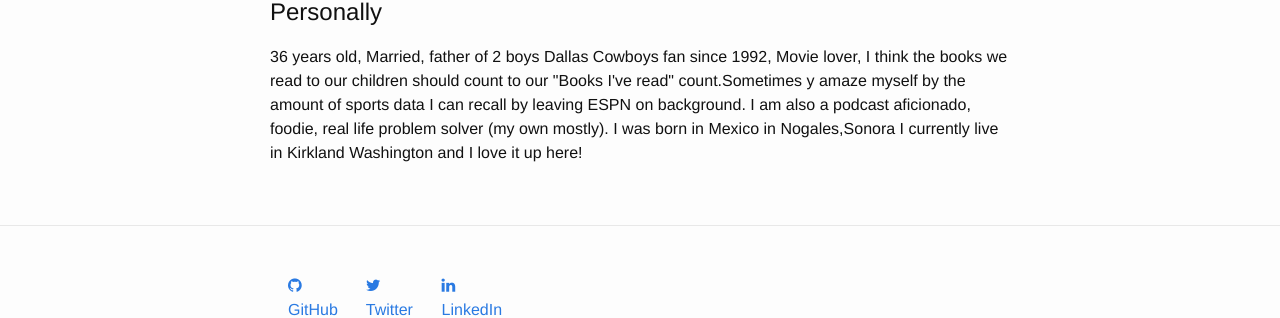
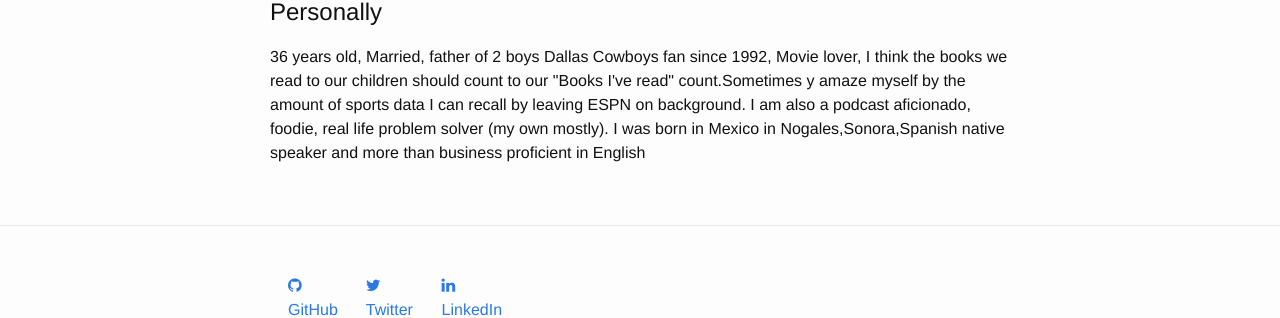
Before and after one commit to JPGMX/JPGMX.github.io, a Jekyll site: the page built from about.md, in a window 1280 px wide. Shown: the part 404-722 px from the top of the page. Built offline with Jekyll 4.4.1, drawn with Linux system fonts in a browser that asks for light colours; nearby versions of some CDN libraries.

Commit message:
Updated about
Removed places I've lived

```diff
--- a/about.md
+++ b/about.md
@@ -16,4 +16,4 @@ design to implementation to integration.</p>
 
 <h1>Personally</h1>
 <p>36 years old, Married, father of 2 boys Dallas Cowboys fan since 1992, Movie lover, I think
-the books we read to our children should count to our "Books I've read" count.Sometimes y amaze myself by the amount of sports data I can recall by leaving ESPN on background. I am also a podcast aficionado, foodie, real life problem solver (my own mostly). I was born in Mexico in Nogales,Sonora I currently live in Kirkland Washington and I love it up here!</p>
+the books we read to our children should count to our "Books I've read" count.Sometimes y amaze myself by the amount of sports data I can recall by leaving ESPN on background. I am also a podcast aficionado, foodie, real life problem solver (my own mostly). I was born in Mexico in Nogales,Sonora,Spanish native speaker and more than business proficient in English</p>
```
